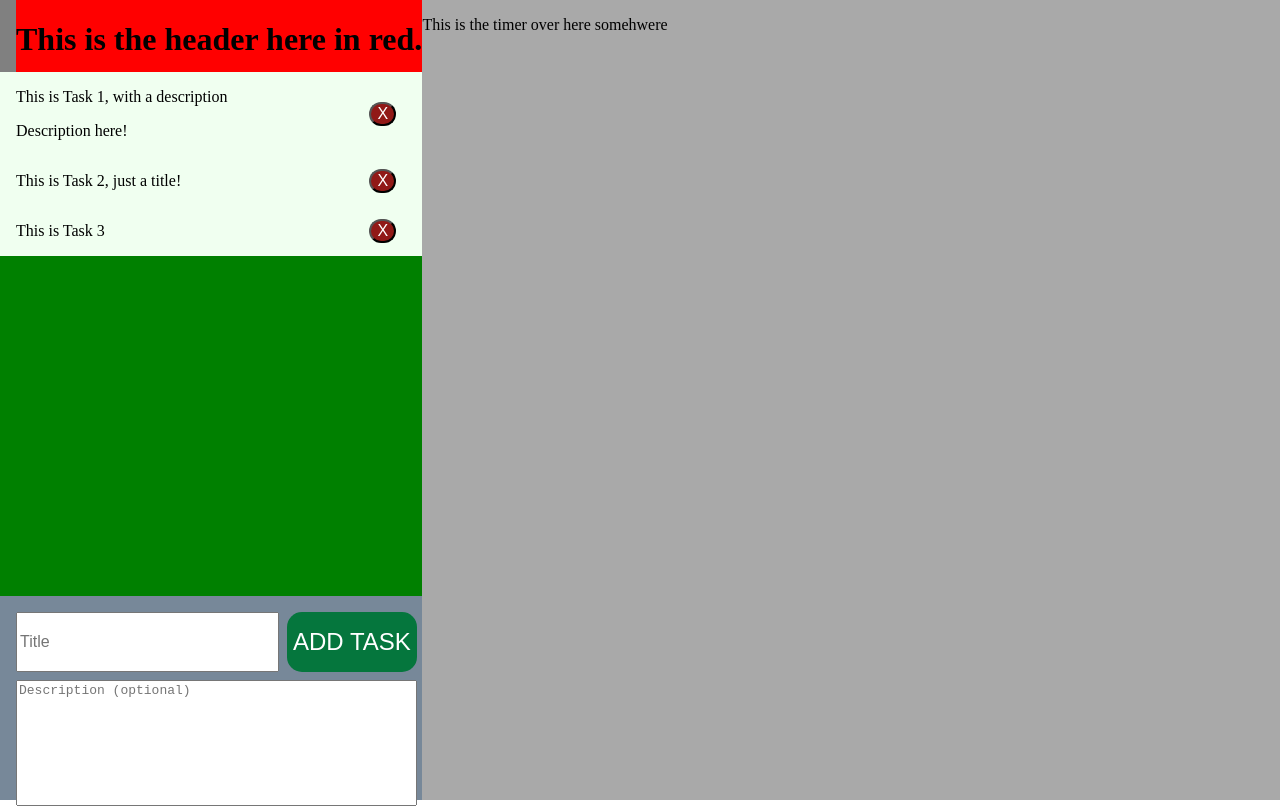
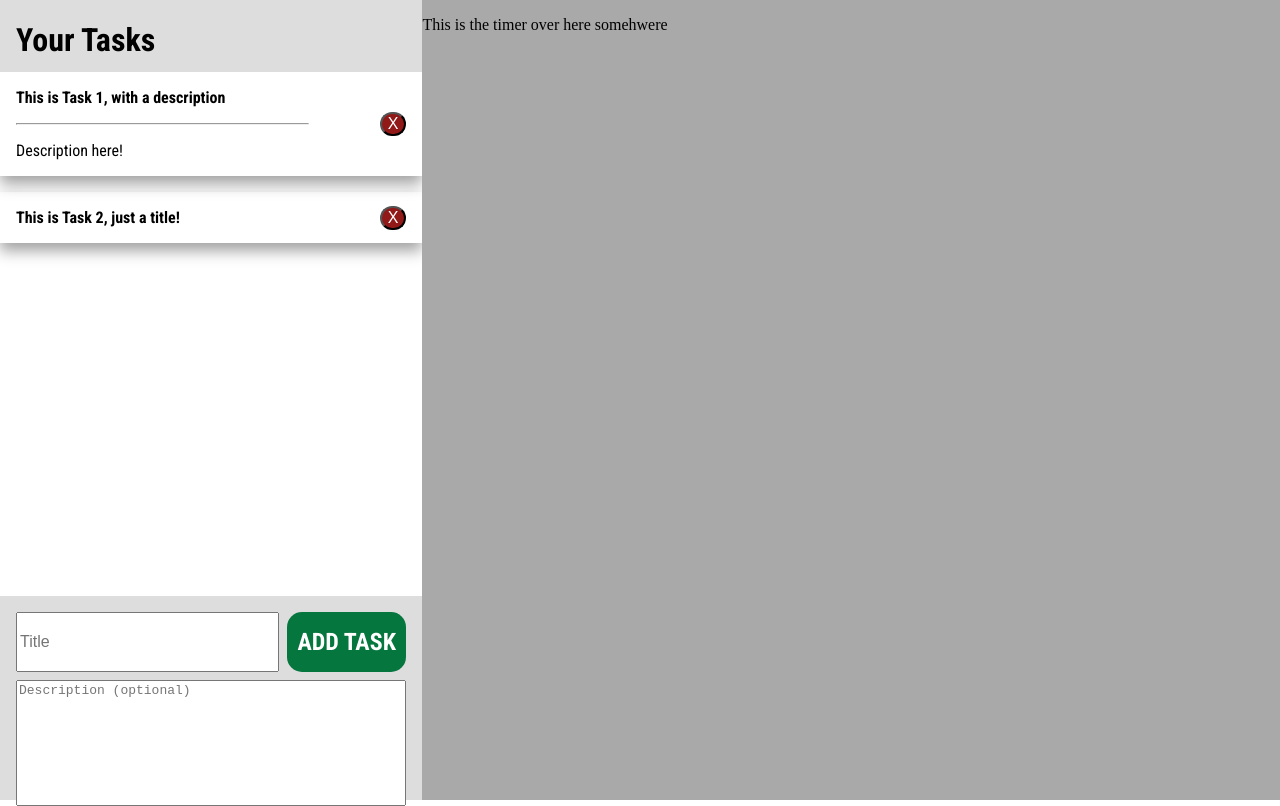
Before and after one commit to JDSeiler/itec225-project2, a React (Create React App) app: page / in a window 1280 px wide. Built offline with nearby package versions, Linux system fonts and the light colour scheme.

Commit message:
Styling the ToDo list

```diff
--- a/public/index.html
+++ b/public/index.html
@@ -4,6 +4,7 @@
     <meta charset="UTF-8">
     <meta name="viewport" content="width=device-width, initial-scale=1.0">
     <title>Pomodoro Timer</title>
+    <link href="https://fonts.googleapis.com/css2?family=Roboto+Condensed:wght@400;700&display=swap" rel="stylesheet">
     <style tpye="text/css">
         html, body {
             height: 100%;
--- a/src/todo/Header.js
+++ b/src/todo/Header.js
@@ -2,19 +2,20 @@ import styled from 'styled-components';
 import React from 'react';
 
 const HeaderContainer = styled.div`
-    background: red;
     height: 4.5em;
+    font-family: 'Roboto Condensed', sans-serif;
+    width: 100%;
+    padding-left: 1em;
     align-self: flex-start;
-    margin-left: 1em;
     overflow: hidden;
-    width: 100%;
+    background: #DDDDDD;
 `;
 
 const Header = () => {
     return(
         <HeaderContainer>
             <h1>
-                This is the header here in red.
+                Your Tasks
             </h1>
         </HeaderContainer>
     );
--- a/src/todo/SubmissionForm.tsx
+++ b/src/todo/SubmissionForm.tsx
@@ -5,7 +5,7 @@ import { v4 as uuidv4 } from 'uuid';
 const SubmissionFormContainer = styled.div`
     flex: 2 0 0;
     width: 100%;
-    background: lightslategray;
+    background: #DDDDDD;
 `;
 
 const Form = styled.form`
@@ -34,6 +34,8 @@ const AddTaskButton = styled.input`
     background-color: #05763D;
     border-style: none;
     color: white;
+    font-family: 'Roboto Condensed', sans-serif;
+    font-weight: bold;
 
     &:disabled {
         background-color: lightgrey;
--- a/src/todo/Task.tsx
+++ b/src/todo/Task.tsx
@@ -3,19 +3,37 @@ import styled from 'styled-components';
 
 const TaskContainer = styled.div`
     align-self: flex-start;
-    padding-left: 1em;
-    width: 90%;
+    width: 100%;
+    max-width: 100%;
     display: flex;
-    justify-content: space-around;
+    justify-content: space-between;
+
+    margin-bottom: 1em;
+
+    -webkit-box-shadow: 0px 8px 14px 0px rgba(0,0,0,0.37);
+    -moz-box-shadow: 0px 8px 14px 0px rgba(0,0,0,0.37);
+    box-shadow: 0px 8px 14px 0px rgba(0,0,0,0.37);
 `;
 
 const TaskText = styled.div`
-    flex-grow: 2;
+    flex-grow: 1;
+    font-family: 'Roboto Condensed', sans-serif;
+    padding-left: 1em;
+
+    #title {
+        font-weight: bold;
+    }
+
+    hr {
+        max-width: 80%;
+        margin: 0;
+    }
 `;
 
 const Button = styled.div`
     justify-self: end;
     align-self: center;
+    padding-right: 1em;
     #delete {
         color: white;
         font-size: 1em;
@@ -37,8 +55,9 @@ const Task = ({id, title, description, deleteSelfCallback}: TaskProps) => {
     return(
         <TaskContainer>
             <TaskText>
-                <p>{title}</p>
-                <p>{description}</p>
+                <p id="title">{title}</p>
+                {description && <hr></hr>}
+                <p id="desc">{description}</p>
             </TaskText>
             <Button>
                 <button id="delete" onClick={() => deleteSelfCallback(id)}>X</button>
--- a/src/todo/TaskArea.tsx
+++ b/src/todo/TaskArea.tsx
@@ -5,7 +5,6 @@ import Task from './Task';
 const TaskAreaWrapper = styled.div`
     flex: 7 0 0;
     overflow: auto;
-    background: green;
     width: 100%;
 `;
 
@@ -13,7 +12,6 @@ const TaskAreaContainer = styled.div`
     display: flex;
     flex-direction: column;
     width: 100%;
-    background: honeydew;
 `;
 
 // TODO: Sync this with the TodoList, import types is odd.
--- a/src/todo/TodoList.tsx
+++ b/src/todo/TodoList.tsx
@@ -8,7 +8,6 @@ import { v4 as uuidv4 } from 'uuid';
 
 const TodoListWrapper = styled.div`
     flex: 1;
-    background: grey;
     max-width: 33%;
     height: 100%;
 `;
@@ -44,11 +43,6 @@ class TodoList extends React.Component<{}, TodoListState> {
                 {
                     id: uuidv4(),
                     title: 'This is Task 2, just a title!',
-                    description: undefined
-                },
-                {
-                    id: uuidv4(),
-                    title: 'This is Task 3',
                     description: undefined
                 },
             ]
```
